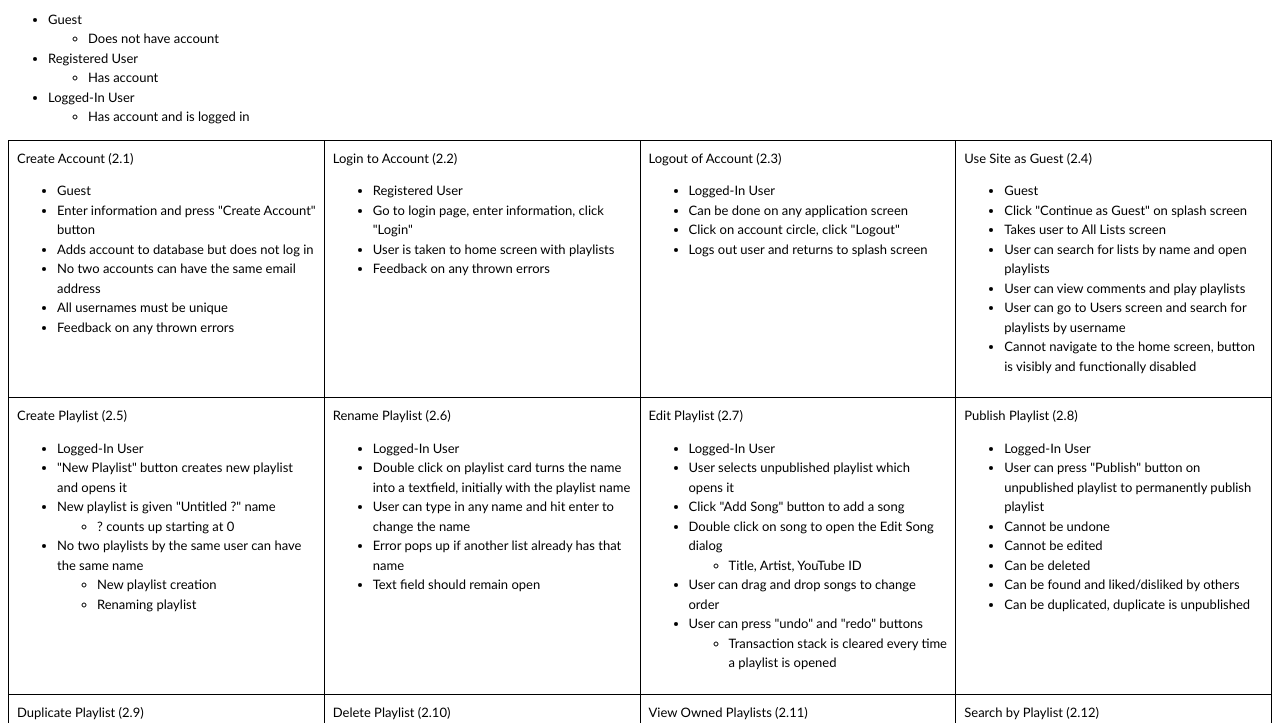
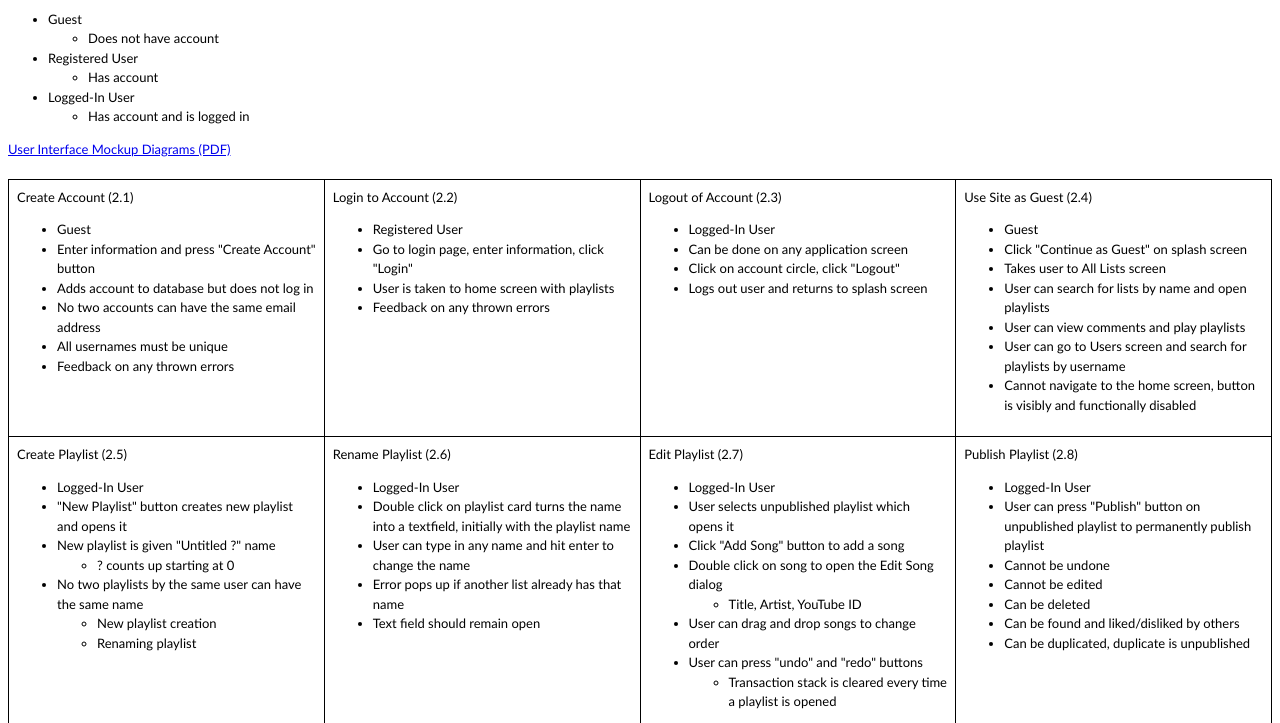
Before and after one commit to kerdai2001/kerdai2001.github.io, a plain HTML site: page index.html in a window 1280 px wide. Shown: the part 77-800 px from the top of the page. Drawn offline with Linux system fonts and the light colour scheme.

Commit message:
Added UI Mockup Diagrams

```diff
--- a/index.html
+++ b/index.html
@@ -41,7 +41,8 @@
 			</ul>
 	</ul>
 
-	<a >
+	<a href="Playlister Specification.pdf" target="_blank">User Interface Mockup Diagrams (PDF)</a>
+	<br><br>
 
 	<table>
 		<tr>
```
Also changed, not shown: 1 other file.
